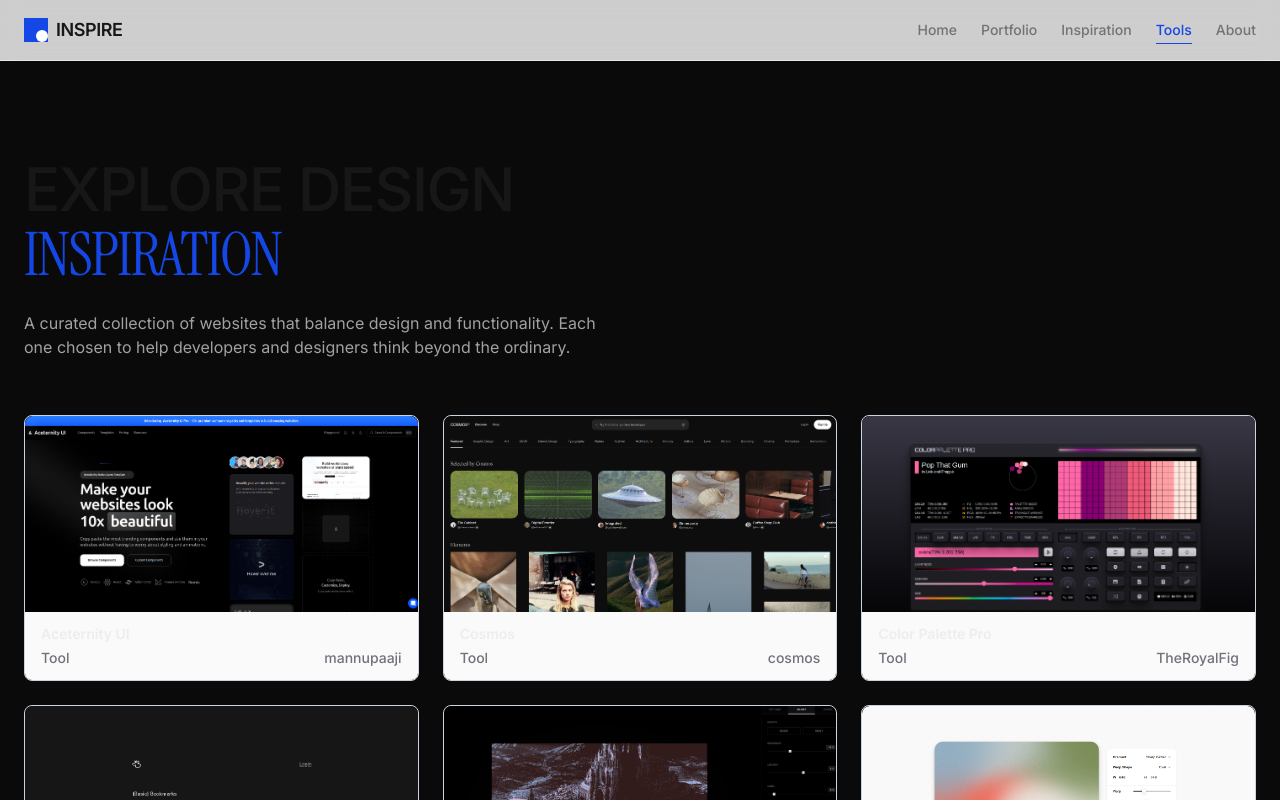
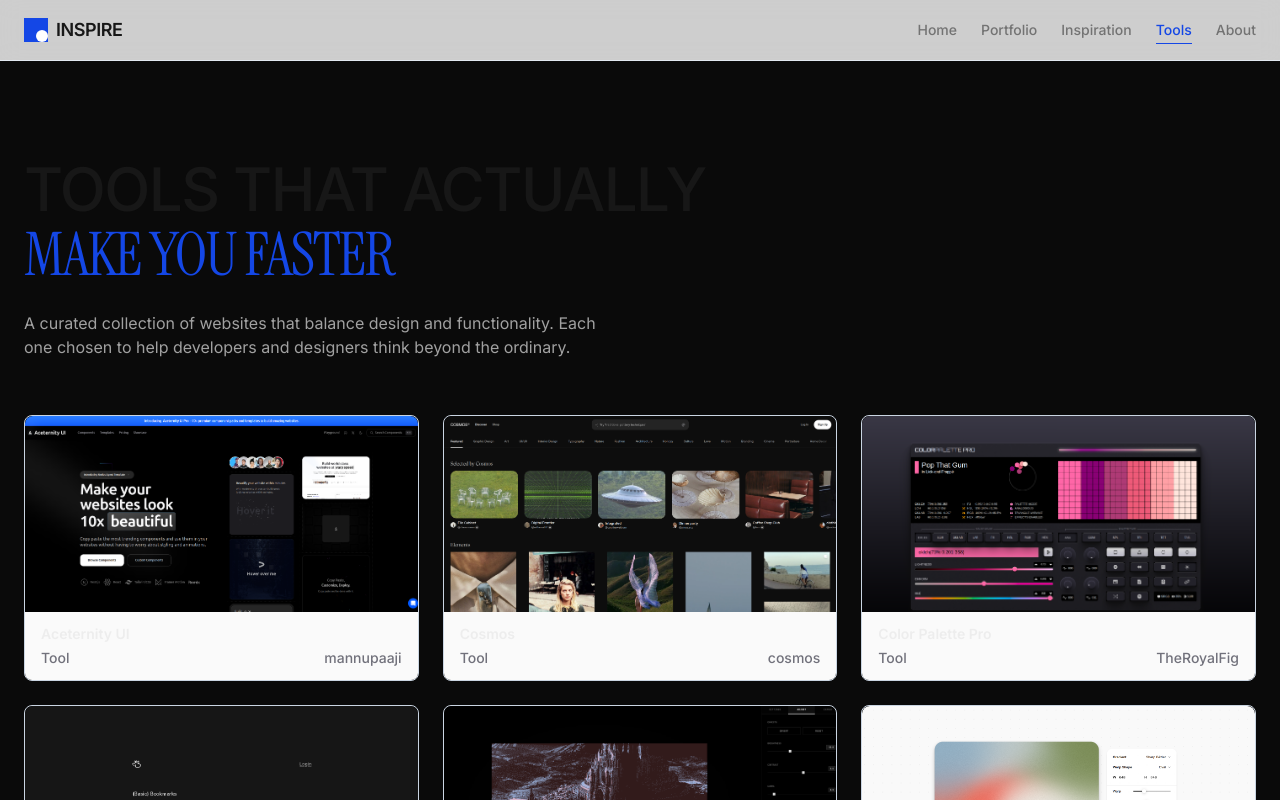
Before and after one commit to prasanjit-dey-ux/Inspohub, a Next.js app in the folder client/: page /tools in a window 1280 px wide. Shown: the top 800 px of the page. Built offline with nearby package versions, Linux system fonts and the light colour scheme.

Commit message:
added tool page

```diff
--- a/client/app/tools/page.tsx
+++ b/client/app/tools/page.tsx
@@ -10,8 +10,8 @@
     <div className="min-h-screen max-w-7xl mx-auto px-6">
 
       <Header
-        title="Explore Design"
-        highlight="Inspiration"
+        title="Tools that actually"
+        highlight="make you faster"
         description="A curated collection of websites that balance design and functionality.
 Each one chosen to help developers and designers think beyond the ordinary."
       />
```
